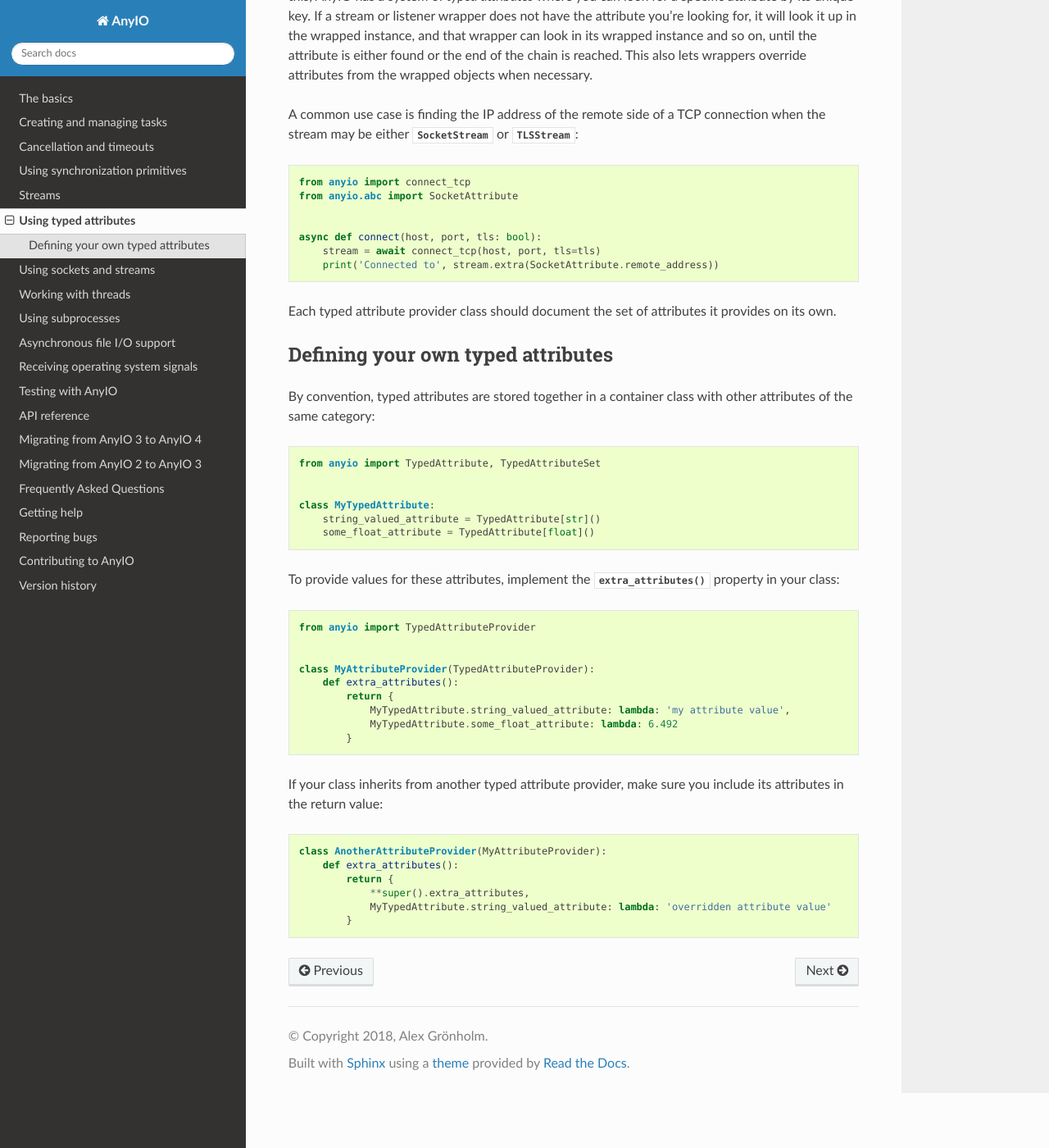
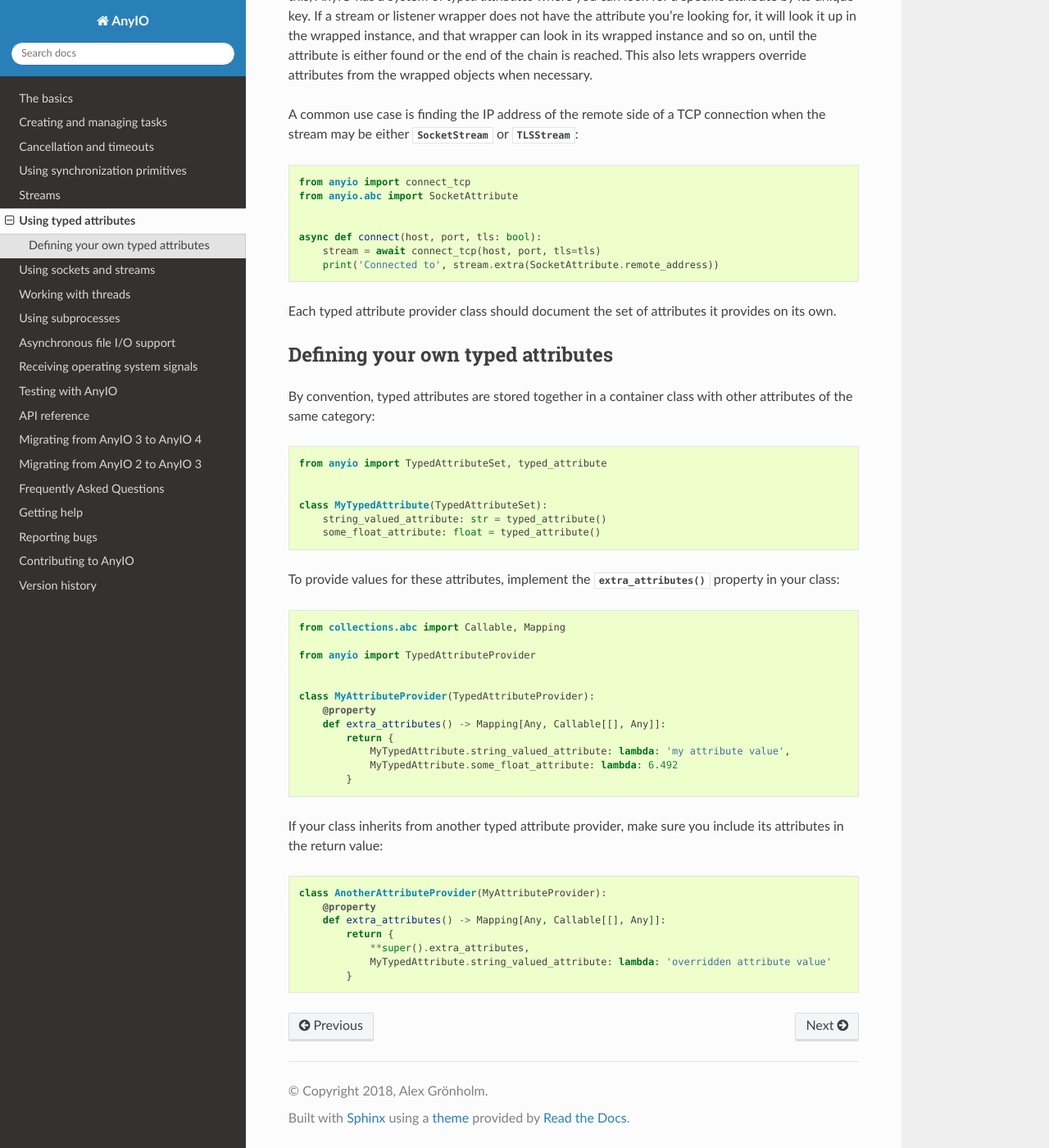
Before and after one commit to agronholm/anyio, a Sphinx documentation site: the page built from docs/typedattrs.rst, in a window 1280 px wide and 1400 px high, scrolled down 248 px. Shown: the whole window at 82% size. Built offline with Sphinx 7.4.7 and the Read the Docs theme 2.0.0, drawn with Linux system fonts in a browser that asks for light colours; the version number could not be read and is left out.

Commit message:
Fixed documentation on providing custom typed attributes (#683)

```diff
--- a/docs/typedattrs.rst
+++ b/docs/typedattrs.rst
@@ -34,21 +34,24 @@ Defining your own typed attributes
 By convention, typed attributes are stored together in a container class with other
 attributes of the same category::
 
-    from anyio import TypedAttribute, TypedAttributeSet
+    from anyio import TypedAttributeSet, typed_attribute
 
 
-    class MyTypedAttribute:
-        string_valued_attribute = TypedAttribute[str]()
-        some_float_attribute = TypedAttribute[float]()
+    class MyTypedAttribute(TypedAttributeSet):
+        string_valued_attribute: str = typed_attribute()
+        some_float_attribute: float = typed_attribute()
 
 To provide values for these attributes, implement the
 :meth:`~.TypedAttributeProvider.extra_attributes` property in your class::
+
+    from collections.abc import Callable, Mapping
 
     from anyio import TypedAttributeProvider
 
 
     class MyAttributeProvider(TypedAttributeProvider):
-        def extra_attributes():
+        @property
+        def extra_attributes() -> Mapping[Any, Callable[[], Any]]:
             return {
                 MyTypedAttribute.string_valued_attribute: lambda: 'my attribute value',
                 MyTypedAttribute.some_float_attribute: lambda: 6.492
@@ -58,7 +61,8 @@ If your class inherits from another typed attribute provider, make sure you incl
 attributes in the return value::
 
     class AnotherAttributeProvider(MyAttributeProvider):
-        def extra_attributes():
+        @property
+        def extra_attributes() -> Mapping[Any, Callable[[], Any]]:
             return {
                 **super().extra_attributes,
                 MyTypedAttribute.string_valued_attribute: lambda: 'overridden attribute value'
--- a/docs/versionhistory.rst
+++ b/docs/versionhistory.rst
@@ -22,6 +22,7 @@ This library adheres to `Semantic Versioning 2.0 <http://semver.org/>`_.
 - Fixed ``Process.stdin.aclose()``, ``Process.stdout.aclose()``, and
   ``Process.stderr.aclose()`` not including a checkpoint on asyncio (PR by Ganden
   Schaffner)
+- Fixed documentation on how to provide your own typed attributes
 
 **4.2.0**
 
```
